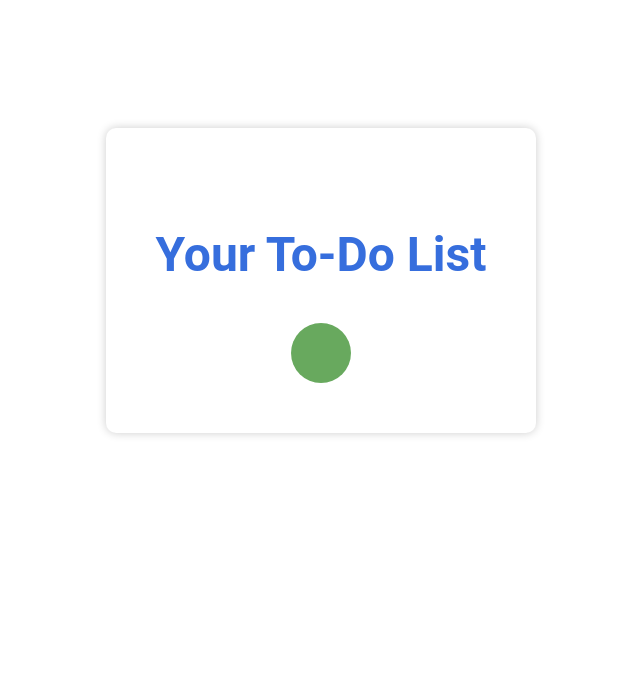
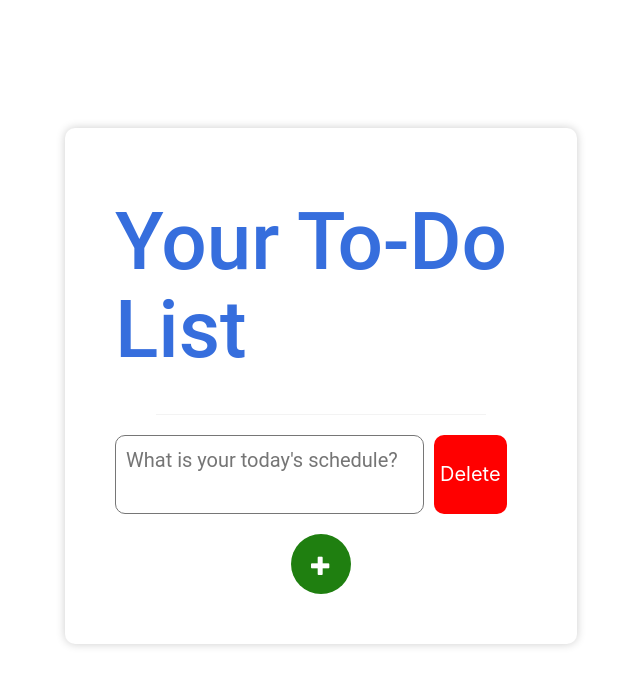
Before and after one commit to Benchen997/Project-TaskMaster, a React (Create React App) app: page / in a window 1280 px wide. Shown: the top 686 px of the page, without its empty margins (319-959 px from the left). Built offline with nearby package versions, Linux system fonts and the light colour scheme.

Commit message:
finish one line task component, add style link in ./public/index.html

```diff
--- a/public/index.html
+++ b/public/index.html
@@ -9,6 +9,7 @@
       name="description"
       content="Web site created using create-react-app"
     />
+    <link rel="stylesheet" href="https://maxcdn.bootstrapcdn.com/bootstrap/3.4.0/css/bootstrap.min.css">
     <link rel="apple-touch-icon" href="%PUBLIC_URL%/logo192.png" />
     <!--
       manifest.json provides metadata used when your web app is installed on a
@@ -24,7 +25,7 @@
       work correctly both with client-side routing and a non-root public URL.
       Learn how to configure a non-root public URL by running `npm run build`.
     -->
-    <title>React App</title>
+    <title>To do list app</title>
   </head>
   <body>
     <noscript>You need to enable JavaScript to run this app.</noscript>
--- a/src/components/Add.js
+++ b/src/components/Add.jsx
@@ -1,4 +1,4 @@
-import "../components-css/Add.css";
+import "./css/Add.css";
 import React from "react";
 
 function Add() {
--- /dev/null
+++ b/src/components/DeleteBtn.jsx
@@ -0,0 +1,10 @@
+import React from 'react';
+import './css/DeleteBtn.css';
+
+function DeleteBtn() {
+    return (
+        <button className='delete-btn'>Delete</button>
+    )
+}
+
+export default DeleteBtn;
--- a/src/components/ListContainer.js
+++ b/src/components/ListContainer.jsx
@@ -1,5 +1,5 @@
-import react from 'react';
-import '../components-css/ListContainer.css';
+import React from 'react';
+import './css/ListContainer.css';
 import TaskContainer from './TaskContainer';
 import Add from './Add';
 
@@ -7,8 +7,10 @@ function ListContainer() {
     return (
         <section className='list-container'>
             <h1>Your To-Do List</h1>
-            <TaskContainer />
-            <Add onClick="addOnClick()"/>
+            <hr/>
+            <TaskContainer/>
+            {/* add task inline-block when button clicked */}
+            <Add/>
         </section>
     )
 }
--- a/src/components/TaskContainer.js
+++ /dev/null
@@ -1,12 +0,0 @@
-import "../components-css/TaskContainer.css";
-import React from "react";
-
-function TaskContainer() {
-  return (
-    <span className="task-container">
-    </span>
-  );
-}
-
-
-export default TaskContainer;
--- /dev/null
+++ b/src/components/TaskContainer.jsx
@@ -0,0 +1,16 @@
+import "./css/TaskContainer.css";
+import React from "react";
+import TaskContent from "./TaskContent";
+import DeleteBtn from "./DeleteBtn";
+
+function TaskContainer() {
+  return (
+    <span className="task-container">
+      <TaskContent />
+      <DeleteBtn />
+    </span>
+  );
+}
+
+
+export default TaskContainer;
--- /dev/null
+++ b/src/components/TaskContent.jsx
@@ -0,0 +1,13 @@
+import React from 'react';
+import './css/TaskContent.css';
+
+const placeholder= `What is your today's schedule?`;
+
+function TaskContent() {
+    return (
+        <textarea className='task-content' placeholder= {placeholder}>
+        </textarea>
+    )
+}
+
+export default TaskContent;
--- a/src/components-css/Add.css
+++ b/src/components/css/Add.css
@@ -1,7 +1,12 @@
+:root {
+    --primary-color: #1f7f10;
+    --button-diameter: 60px;
+}
+
 .add-btn {
-    background-color: #1f7f10ab;
-    height: 60px;
-    width: 60px;
+    background-color: var(--primary-color);
+    height: var(--button-diameter);
+    width: var(--button-diameter);
     border-radius: 50%;
     border: none;
     display: flex;
--- /dev/null
+++ b/src/components/css/DeleteBtn.css
@@ -0,0 +1,17 @@
+.delete-btn {
+    min-width: 15%;
+    margin-left: 10px;
+    border-radius: 10px;
+    background-color: #ff0000;
+    color: white;
+    font-size: 2rem;
+    border: none;
+    transition: transform 0.3s ease;
+    transform: scale(1);
+}
+
+.delete-btn:hover {
+    background-color: #ff3333;
+    cursor: pointer;
+    transform: scale(1.1);
+}
--- a/src/components-css/ListContainer.css
+++ b/src/components/css/ListContainer.css
@@ -8,11 +8,19 @@
     box-shadow: 0 0 10px 0 rgba(0, 0, 0, 0.2);
     padding: 50px;
     background-color: #fff;
+    width:40%;
   }
 
   .list-container h1 {
-    font-size: 3rem;
+    font-size: 8rem;
     margin-bottom: 20px;
     font-family: 'Roboto', sans-serif;
     color: #366edd;
   }
+
+  .list-container hr {
+    width: 80%;
+    margin-bottom: 20px;
+    color: #000;
+    opacity: 0.7;
+  }
--- a/src/components-css/TaskContainer.css
+++ b/src/components/css/TaskContainer.css
@@ -1,4 +1,5 @@
 .task-container {
     display: flex;
     margin-bottom: 20px;
+    width: 100%;
   }
--- /dev/null
+++ b/src/components/css/TaskContent.css
@@ -0,0 +1,8 @@
+.task-content {
+    border-radius: 10px;
+    padding: 10px;
+    min-width: 75%;
+    resize: none;
+    font-size: 2rem;
+    font-family: 'Roboto', sans-serif;
+}
```
